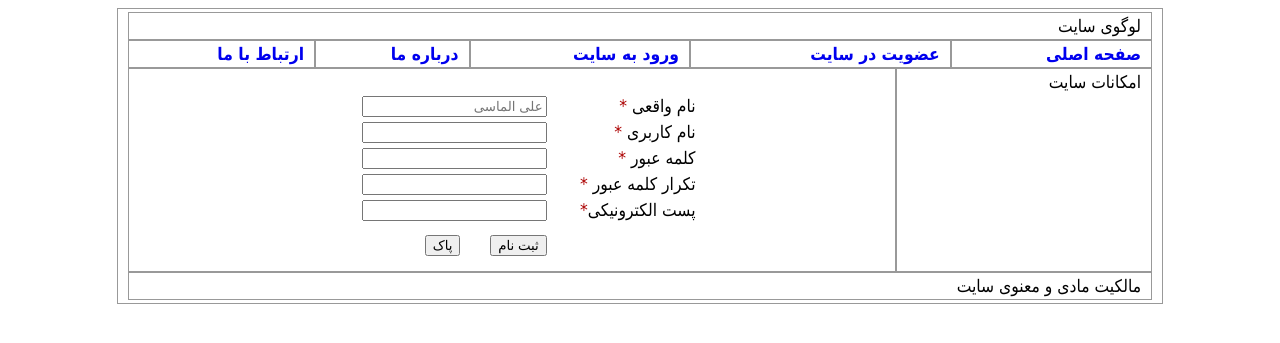
After one commit to AliAlmasi/iranianshop, a PHP site: page /register.php in a window 1280 px wide. The commit adds this page. Shown: the top 343 px of the page. Run offline with PHP 8.4, Linux system fonts and the light colour scheme.

Commit message:
added includes + register form

```diff
--- /dev/null
+++ b/includes/footer.php
@@ -0,0 +1,13 @@
+</section>
+</section>
+</section>
+<footer  class="divTable">
+<section class="divTableRow">
+<article class="divTableCell">مالکیت مادی و معنوی سایت</article>
+</section>
+</footer>
+</div>
+</div>
+</div>
+</body>
+</html>
--- /dev/null
+++ b/includes/header.php
@@ -0,0 +1,29 @@
+<!DOCTYPE html>
+<html>
+<head>
+<meta charset="UTF-8">
+<title>فروشگاه ایرانیان</title>
+<link rel="stylesheet" href="./style/style.css" type="text/css">
+</head>
+<body>
+<div class="divTable">
+<div class="divTableRow">
+<div class="divTableCell">
+<header class="divTable">
+<div class="divTableRow">
+<div class="divTableCell">لوگوی سایت</div>
+</div>
+</header>
+<nav class="divTable">
+<ul class="divTableRow">
+<li class="divTableCell"><a href="index.php">صفحه اصلی</a></li>
+<li class="divTableCell"><a href="#">عضویت در سایت</a></li>
+<li class="divTableCell"><a href="#">ورود به سایت</a></li>
+<li class="divTableCell"><a href="#">درباره ما</a></li>
+<li class="divTableCell"><a href="#">ارتباط با ما</a></li>
+</ul>
+</nav>
+<section class="divTable">
+<section class="divTableRow">
+<aside class="divTableCell" style="width: 25%;">امکانات سایت</aside>
+<section class="divTableCell" style="width: 75%;">
--- /dev/null
+++ b/register.php
@@ -0,0 +1,40 @@
+<?php
+    include ('./includes/header.php');
+?>
+<br />
+<form method="post" action="action_register.php" name="register">
+    <table border="0" style="width: 50%;margin-left: auto;margin-right: auto;">
+        <tr>
+            <td style="width: 40%;">نام واقعی <span style="color:#ac0000;">*</span></td>
+            <td style="width: 60%;"><input type="text" id="realname" name="realname" placeholder="علی الماسی" /></td>
+        </tr>
+        <tr>
+            <td>نام کاربری <span style="color:#ac0000;">*</span></td>
+            <td><input type="text" id="username" name="username" /></td>
+        </tr>
+        <tr>
+            <td>کلمه عبور <span style="color:#ac0000;">*</span></td>
+            <td><input type="password" id="password" name="password" /></td>
+        </tr>
+        <tr>
+            <td>تکرار کلمه عبور <span style="color:#ac0000;">*</span></td>
+            <td><input type="password" id="repassword" name="repassword" /></td>
+        </tr>
+        <tr>
+            <td>پست الکترونیکی<span style="color:#ac0000;">*</span></td>
+            <td><input type="text" id="email" name="email" /></td>
+        </tr>
+        <tr>
+            <td><br><br></td>
+            <td>
+                <input type="submit" value="ثبت نام">
+                &nbsp;&nbsp;&nbsp;&nbsp;
+                <input type="reset" value="پاک">
+            </td>
+        </tr>
+    </table>
+</form>
+
+<?php
+    include ('./includes/footer.php');
+?>
--- a/style/style.css
+++ b/style/style.css
@@ -17,3 +17,8 @@
   border: 1px solid #999;
   padding: 3px 10px;
 }
+
+a{
+  text-decoration: none;
+  font-weight: bold;
+}
```
Also changed, not shown: index.php (added, +9 -0 lines).
